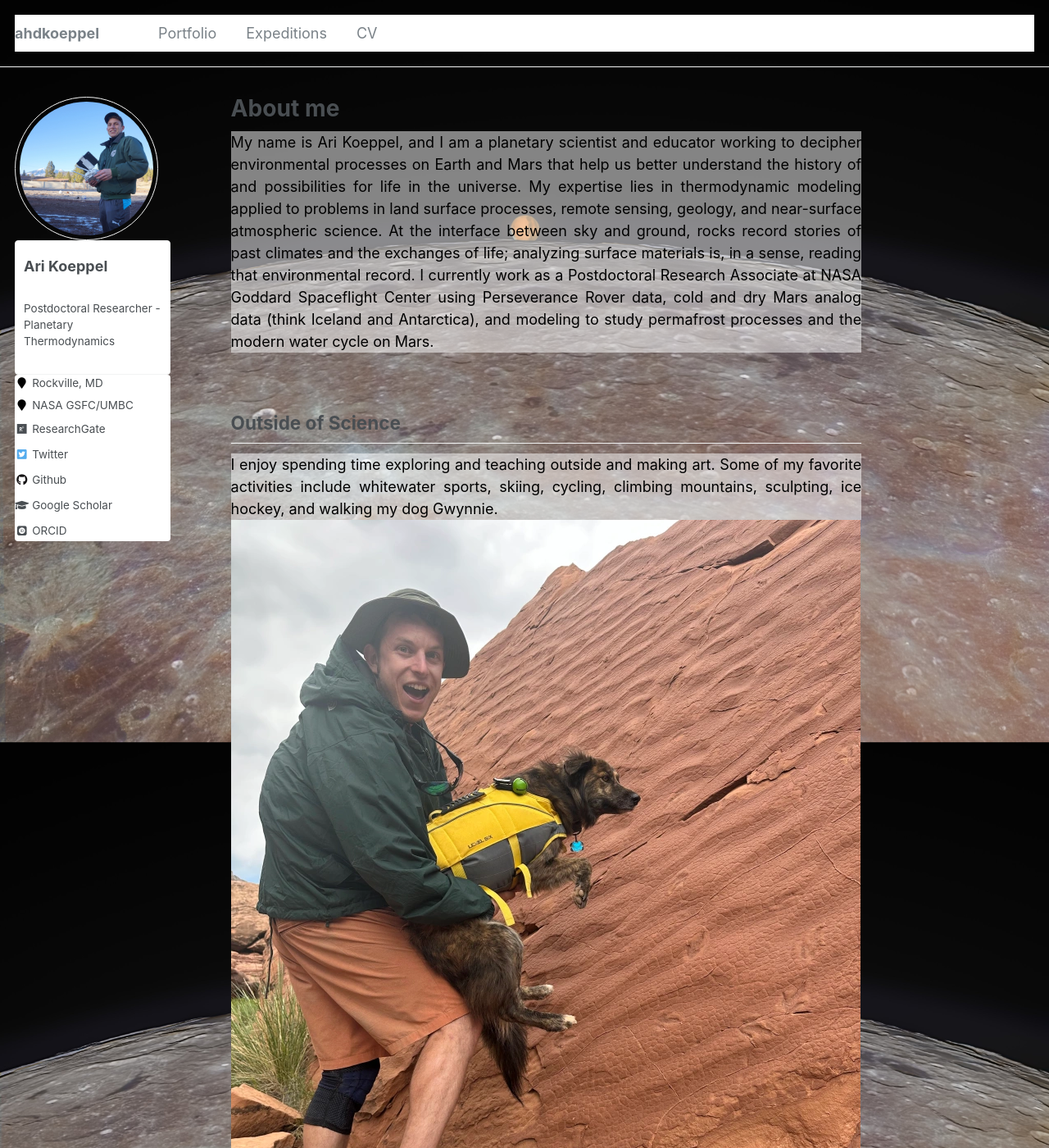
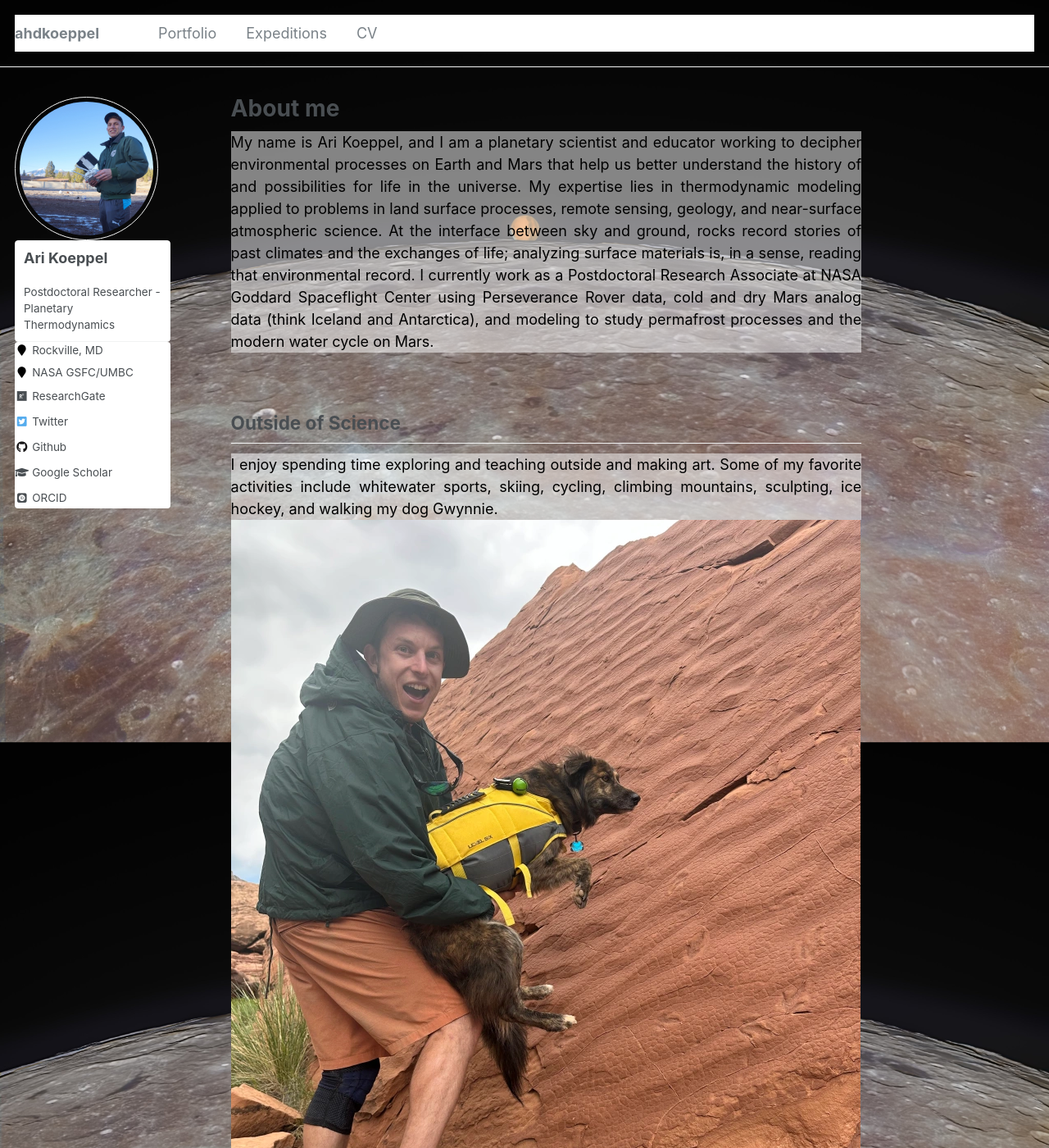
Before and after one commit to ahdkoeppel/ahdkoeppel.github.io, a Jekyll site: the page built from _pages/about.md, in a window 1280 px wide and 1400 px high. Shown: the whole window at 82% size. Built offline with Jekyll 4.4.1, drawn with Linux system fonts in a browser that asks for light colours; some web fonts are replaced.

Commit message:
more sidebar

```diff
--- a/_sass/_sidebar.scss
+++ b/_sass/_sidebar.scss
@@ -115,8 +115,6 @@
   padding: 10px;
 
   @include breakpoint($large) {
-    margin-top: 10px;
-    margin-bottom: 10px;
     background: #fff;
   }
 }
@@ -131,8 +129,6 @@
   padding: 10px;
 
   @include breakpoint($large) {
-    margin-top: 10px;
-    margin-bottom: 20px;
     background: #fff;
   }
 }
```
